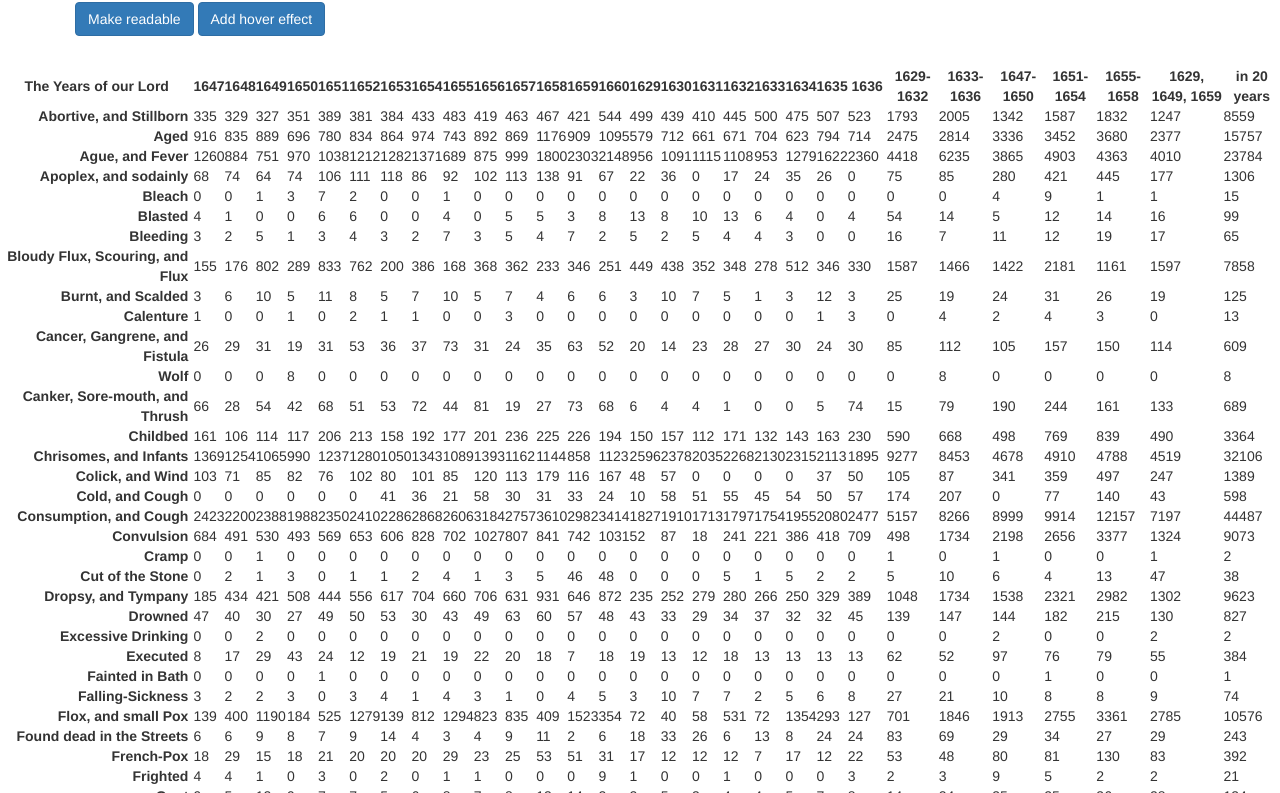
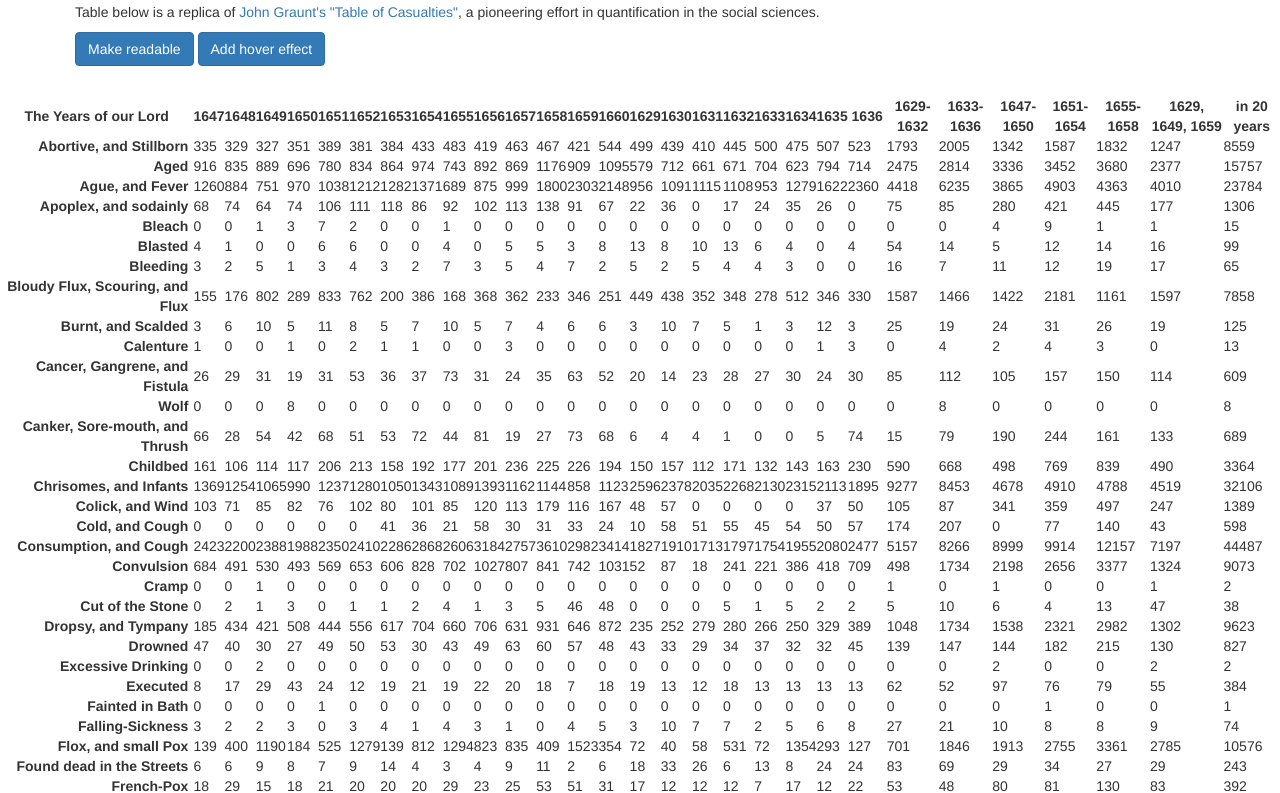
Before and after one commit to gsilver/personal-index, a plain HTML site: page experiments/table/large-table.html in a window 1280 px wide. Shown: the part 88-881 px from the top of the page. Drawn offline with nearby package versions, Linux system fonts and the light colour scheme.

Commit message:
more silly stuff

```diff
--- a/experiments/table/large-table.html
+++ b/experiments/table/large-table.html
@@ -49,6 +49,7 @@
     <body>
         <div class="container" style="padding:2rem">
             <h1>John Graunt's Table of Casualties</h1>
+            <p>Table below is a replica of <a href="https://en.wikipedia.org/wiki/File:Table_of_Casualties_in_Natural_and_Political_Observations_Made_Upon_the_Bills_of_Mortality.jpg"> John Graunt's "Table of Casualties"</a>, a pioneering effort in quantification in the social sciences.</p>
             <p> <button type="button" class="btn btn-primary" id="stripe">Make readable</button>  <button type="button" class="btn btn-primary" id="hover">Add hover effect</button> </p>
         </div>
         <table class="">
```
